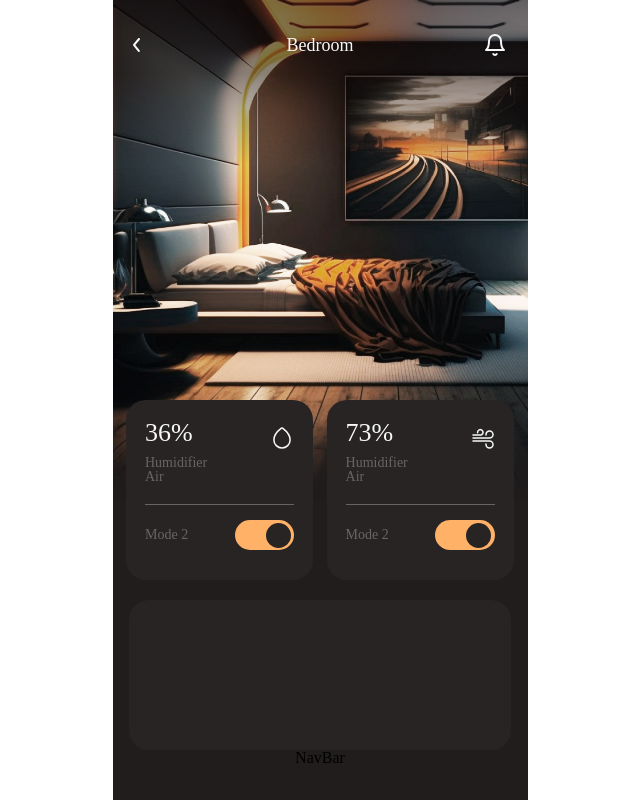
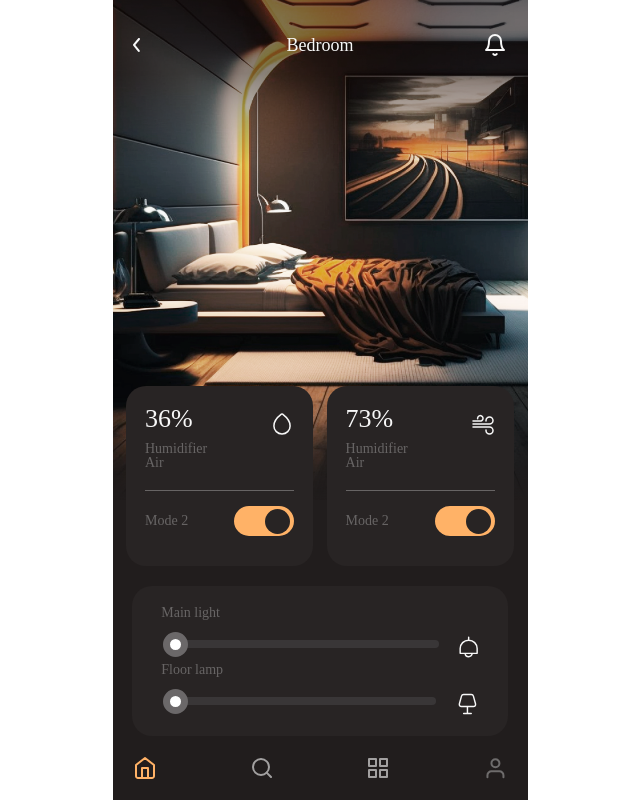
Before and after one commit to kkkimjiyong/UIUX_Prac, a React (Vite) app: page /smarthomeapp in a window 1280 px wide. Shown: the whole page, without its empty margins (320-960 px from the left). Built offline with nearby package versions, Linux system fonts and the light colour scheme.

Commit message:
feat: [SmartHomeApp] 랜딩페이지 완성

```diff
--- a/custom.d.ts
+++ b/custom.d.ts
@@ -5,3 +5,4 @@ declare module "*.svg" {
   const src: string;
   export default src;
 }
+declare module "react-icon/*";
--- a/package.json
+++ b/package.json
@@ -13,6 +13,7 @@
     "path": "^0.12.7",
     "react": "^18.2.0",
     "react-dom": "^18.2.0",
+    "react-icon": "^1.0.0",
     "react-router-dom": "^6.8.2",
     "styled-components": "^5.3.6",
     "styled-reset": "^4.4.5",
--- a/src/components/smarthome/Header.tsx
+++ b/src/components/smarthome/Header.tsx
@@ -1,14 +1,18 @@
-import React from "react";
+import React, { useState } from "react";
 import { useNavigate } from "react-router-dom";
 import styled from "styled-components";
 
 export const Header = () => {
   const navigate = useNavigate();
 
+  const [click, setClick] = useState<Number>(1);
+
   return (
     <StyledLayout>
       <StyledBackSvg
-        onClick={() => navigate("/")}
+        onClick={() => {
+          navigate("/");
+        }}
         width="24"
         height="24"
         viewBox="0 0 24 24"
--- a/src/components/smarthome/LightBox.tsx
+++ b/src/components/smarthome/LightBox.tsx
@@ -1,13 +1,121 @@
-import React from "react";
+import React, { useState } from "react";
 import styled from "styled-components";
 
 export const LightBox = () => {
-  return <StyledLightSection></StyledLightSection>;
+  const [value, setValue] = useState<number>(0);
+  const [value1, setValue1] = useState<number>(0);
+  console.log(value);
+
+  return (
+    <StyledLightSection>
+      {" "}
+      <StyledInputLabel>Main light</StyledInputLabel>
+      <StyledInputSection>
+        <StyledRangeInput
+          className="rangeInput"
+          background={value * 10}
+          value={value}
+          type={"range"}
+          max="10"
+          min="0"
+          onChange={(e: any) => setValue(e.target.value)}
+        />
+        <svg
+          width="20"
+          height="22"
+          viewBox="0 0 20 22"
+          fill="none"
+          xmlns="http://www.w3.org/2000/svg"
+        >
+          <path
+            d="M9.99997 1V3.93M18.78 12.65V17.59H1.21997V12.65C1.21997 7.83 5.11997 3.93 9.93997 3.93H10.06C14.88 3.93 18.78 7.83 18.78 12.65ZM13.65 17.59C13.5864 18.5149 13.1743 19.3813 12.4969 20.0142C11.8194 20.6471 10.9271 20.9994 9.99997 21C8.06997 21 6.47997 19.5 6.34997 17.59H13.65Z"
+            stroke="#F8F8F8"
+            stroke-width="1.5"
+            stroke-linecap="round"
+            stroke-linejoin="round"
+          />
+        </svg>
+      </StyledInputSection>
+      <StyledInputLabel>Floor lamp</StyledInputLabel>
+      <StyledInputSection>
+        <StyledRangeInput
+          className="rangeInput"
+          background={value1 * 10}
+          type={"range"}
+          value={value1}
+          max="10"
+          min="0"
+          onChange={(e: any) => setValue1(e.target.value)}
+        />
+        <svg
+          width="24"
+          height="24"
+          viewBox="0 0 24 24"
+          fill="none"
+          xmlns="http://www.w3.org/2000/svg"
+        >
+          <path
+            d="M12 15V22M7.99999 22H16M5.78999 14.69H18.21C19.87 14.69 20.87 13.38 20.44 11.78L18.24 3.71C17.98 2.77 16.97 2 16.01 2H7.98999C7.02999 2 6.01999 2.77 5.76999 3.7L3.56999 11.77C3.12999 13.38 4.12999 14.69 5.78999 14.69Z"
+            stroke="#F8F8F8"
+            stroke-width="1.5"
+            stroke-linecap="round"
+            stroke-linejoin="round"
+          />
+        </svg>
+      </StyledInputSection>
+    </StyledLightSection>
+  );
 };
 const StyledLightSection = styled.section`
+  display: flex;
+  align-items: center;
+  flex-direction: column;
+  padding: 20px 12px 30px 12px;
   margin-top: 20px;
-  width: 92%;
-  height: 150px;
+  width: 85%;
+  height: 100px;
   border-radius: 20px;
   background-color: var(--color-dark);
 `;
+
+const StyledInputSection = styled.section`
+  display: flex;
+  align-items: center;
+  justify-content: space-between;
+  width: 90%;
+`;
+
+const StyledInputLabel = styled.label`
+  color: #f8f8f8;
+  width: 90%;
+  font-size: 14px;
+  font-weight: 400;
+  opacity: 0.3;
+  margin-bottom: 10px;
+`;
+
+const StyledRangeInput = styled.input<{ background: number }>`
+  width: 90%;
+  -webkit-appearance: none;
+  margin-top: 10px;
+  margin-right: 20px;
+  margin-bottom: 15px;
+  background: ${({ background }) => `linear-gradient(
+    to right,
+    #FFA64D 0%,
+    #FFA64D ${background}%,
+    #393637 ${background}%,
+    #393637 100%
+  )`};
+  border-radius: 20px;
+  height: 8px;
+  ::-webkit-slider-thumb {
+    -webkit-appearance: none;
+    background: #ffffff;
+    cursor: pointer;
+    border: 7px solid #6b6869;
+    height: 25px;
+    width: 25px;
+    border-radius: 20px;
+  }
+`;
--- a/src/components/smarthome/NavBar.tsx
+++ b/src/components/smarthome/NavBar.tsx
@@ -1,5 +1,145 @@
-import React from "react";
+import React, { useState } from "react";
+import styled from "styled-components";
+import { FiHome } from "react-icon/fi";
 
 export const NavBar = () => {
-  return <div>NavBar</div>;
+  const [click, setClick] = useState<Number>(1);
+
+  return (
+    <StyledContainer>
+      <HomeSvg
+        onClick={() => setClick(1)}
+        width="24"
+        height="24"
+        viewBox="0 0 24 24"
+        fill="none"
+        xmlns="http://www.w3.org/2000/svg"
+        opacity={click === 1 ? "1" : "0.6"}
+      >
+        <path
+          d="M3 9L12 2L21 9V20C21 20.5304 20.7893 21.0391 20.4142 21.4142C20.0391 21.7893 19.5304 22 19 22H5C4.46957 22 3.96086 21.7893 3.58579 21.4142C3.21071 21.0391 3 20.5304 3 20V9Z"
+          stroke={click === 1 ? "#FFB267" : "#F8F8F8"}
+          stroke-width="2"
+          stroke-linecap="round"
+          stroke-linejoin="round"
+        />
+        <path
+          d="M9 22V12H15V22"
+          stroke={click === 1 ? "#FFB267" : "#F8F8F8"}
+          stroke-width="2"
+          stroke-linecap="round"
+          stroke-linejoin="round"
+        />
+      </HomeSvg>
+
+      <SearchSvg
+        onClick={() => setClick(2)}
+        width="24"
+        height="24"
+        viewBox="0 0 24 24"
+        fill="none"
+        xmlns="http://www.w3.org/2000/svg"
+      >
+        <g opacity={click === 2 ? "1" : "0.6"}>
+          <path
+            d="M11 19C15.4183 19 19 15.4183 19 11C19 6.58172 15.4183 3 11 3C6.58172 3 3 6.58172 3 11C3 15.4183 6.58172 19 11 19Z"
+            stroke={click === 2 ? "#FFB267" : "#F8F8F8"}
+            stroke-width="2"
+            stroke-linecap="round"
+            stroke-linejoin="round"
+          />
+          <path
+            d="M21 21L16.65 16.65"
+            stroke={click === 2 ? "#FFB267" : "#F8F8F8"}
+            stroke-width="2"
+            stroke-linecap="round"
+            stroke-linejoin="round"
+          />
+        </g>
+      </SearchSvg>
+      <GridSvg
+        onClick={() => setClick(3)}
+        width="24"
+        height="24"
+        viewBox="0 0 24 24"
+        fill="none"
+        xmlns="http://www.w3.org/2000/svg"
+      >
+        <g opacity={click === 3 ? "1" : "0.6"}>
+          <path
+            d="M10 3H3V10H10V3Z"
+            stroke={click === 3 ? "#FFB267" : "#F8F8F8"}
+            stroke-width="2"
+            stroke-linecap="round"
+            stroke-linejoin="round"
+          />
+          <path
+            d="M21 3H14V10H21V3Z"
+            stroke={click === 3 ? "#FFB267" : "#F8F8F8"}
+            stroke-width="2"
+            stroke-linecap="round"
+            stroke-linejoin="round"
+          />
+          <path
+            d="M21 14H14V21H21V14Z"
+            stroke={click === 3 ? "#FFB267" : "#F8F8F8"}
+            stroke-width="2"
+            stroke-linecap="round"
+            stroke-linejoin="round"
+          />
+          <path
+            d="M10 14H3V21H10V14Z"
+            stroke={click === 3 ? "#FFB267" : "#F8F8F8"}
+            stroke-width="2"
+            stroke-linecap="round"
+            stroke-linejoin="round"
+          />
+        </g>
+      </GridSvg>
+      <PersonSvg
+        opacity={click === 4 ? "1" : "0.6"}
+        onClick={() => setClick(4)}
+        width="24"
+        height="24"
+        viewBox="0 0 24 24"
+        fill="none"
+        xmlns="http://www.w3.org/2000/svg"
+      >
+        <g opacity={click === 4 ? "1" : "0.6"} clip-path="url(#clip0_4_133)">
+          <path
+            d="M20.4434 21.2871V19.2871C20.4434 18.2262 20.0219 17.2088 19.2718 16.4587C18.5216 15.7085 17.5042 15.2871 16.4434 15.2871H8.44336C7.38249 15.2871 6.36508 15.7085 5.61493 16.4587C4.86479 17.2088 4.44336 18.2262 4.44336 19.2871V21.2871"
+            stroke={click === 4 ? "#FFB267" : "#F8F8F8"}
+            stroke-width="2"
+            stroke-linecap="round"
+            stroke-linejoin="round"
+          />
+          <path
+            d="M12.4434 11.2871C14.6525 11.2871 16.4434 9.49625 16.4434 7.28711C16.4434 5.07797 14.6525 3.28711 12.4434 3.28711C10.2342 3.28711 8.44336 5.07797 8.44336 7.28711C8.44336 9.49625 10.2342 11.2871 12.4434 11.2871Z"
+            stroke={click === 4 ? "#FFB267" : "#F8F8F8"}
+            stroke-width="2"
+            stroke-linecap="round"
+            stroke-linejoin="round"
+          />
+        </g>
+        <defs>
+          <clipPath id="clip0_4_133">
+            <rect width="24" height="24" fill="white" />
+          </clipPath>
+        </defs>
+      </PersonSvg>
+    </StyledContainer>
+  );
 };
+
+const StyledContainer = styled.div`
+  display: flex;
+  align-items: center;
+  justify-content: space-between;
+  width: 90%;
+  margin: 20px 0;
+`;
+
+const HomeSvg = styled.svg``;
+const SearchSvg = styled.svg``;
+const GridSvg = styled.svg``;
+const PersonSvg = styled.svg``;
--- a/src/components/smarthome/ToggleBox.tsx
+++ b/src/components/smarthome/ToggleBox.tsx
@@ -112,7 +112,7 @@ const StyledToggleBox = styled.div`
   position: relative;
   display: flex;
   align-items: center;
-  width: 40%;
+  width: 60px;
   height: 30px;
   border-radius: 15px;
   background-color: var(--color-toggleBack);
```
Also changed, not shown: 2 other files (tests, documents, lock files or other folders).
